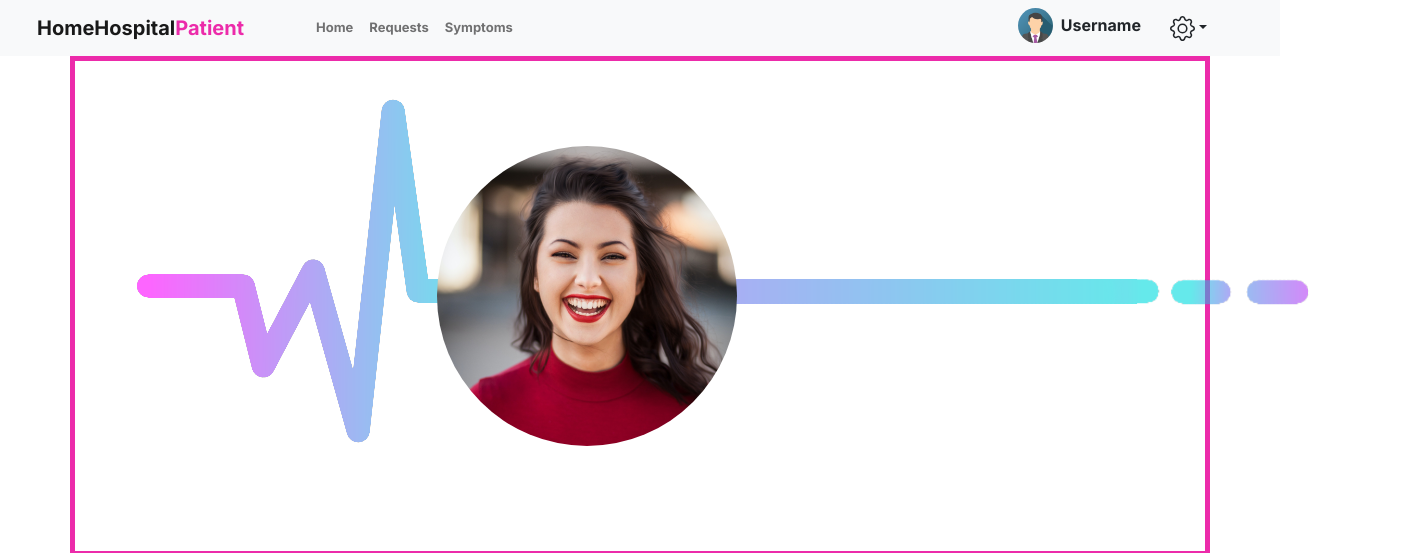
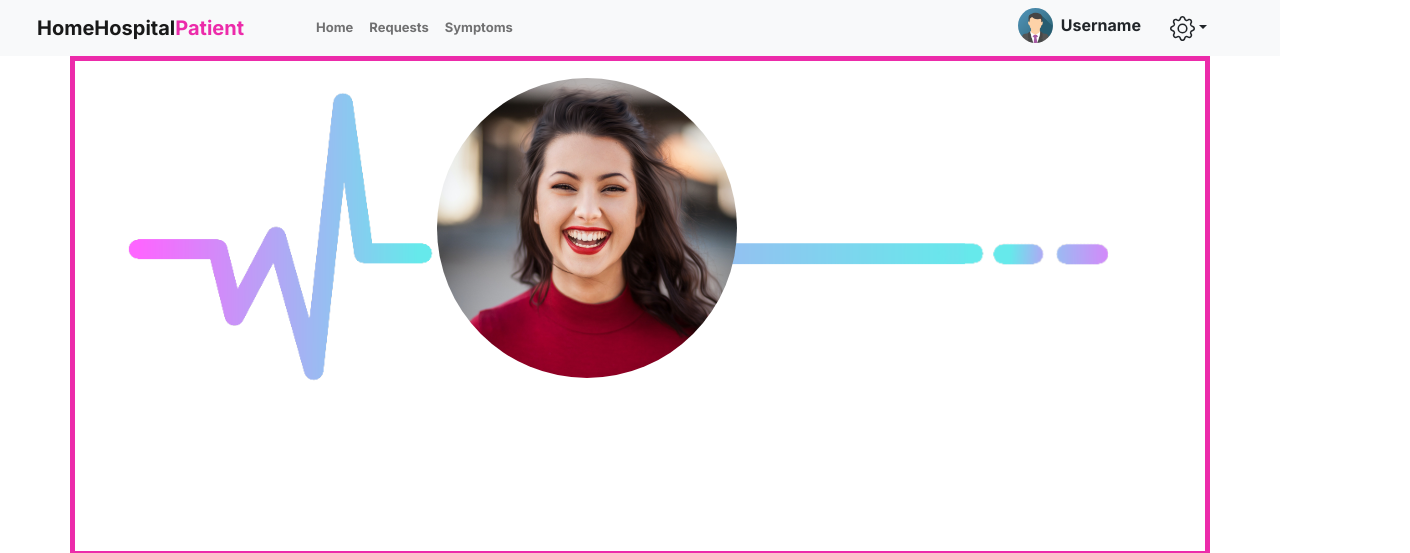
Before and after one commit to liamandaidan/HomeHospital, a React (Create React App) app in the folder HomeHospital-Frontend/hh-front/: page /home in a window 1280 px wide. Shown: the top 553 px of the page, 1410 px wide, since content can reach past the window. Built offline with nearby package versions, Linux system fonts and the light colour scheme; no server answers.

Commit message:
updated homedisplay

```diff
--- a/HomeHospital-Frontend/hh-front/src/components/SymptomsTable.js
+++ b/HomeHospital-Frontend/hh-front/src/components/SymptomsTable.js
@@ -46,7 +46,7 @@ function SymptomsTable() {
          )}
         </tbody>
       </Table>
-      <div>
+      <div className="add-btn-div">
         <Button
           className="submit-btn btn-light"
         >
--- a/HomeHospital-Frontend/hh-front/src/components/UserHomeDisplay.js
+++ b/HomeHospital-Frontend/hh-front/src/components/UserHomeDisplay.js
@@ -15,10 +15,9 @@ function UserHomeDisplay() {
         <Row>
           <Col>
             <img
-            class="img-fluid heartbeat-logo-1"
               src={hb1}
               alt="heartbeat-logo-1"
-              className="heartbeat-logo-1"
+              className="img-fluid heartbeat-logo-1"
             />
             <img
               src={profile}
--- a/HomeHospital-Frontend/hh-front/src/styles/SymptomForm.css
+++ b/HomeHospital-Frontend/hh-front/src/styles/SymptomForm.css
@@ -214,3 +214,8 @@ p {
 .bg-custom {
     background-color: #C1F4E8;
     }
+
+.add-btn-div{
+    text-align: right;
+    justify-content: right;
+}
```
